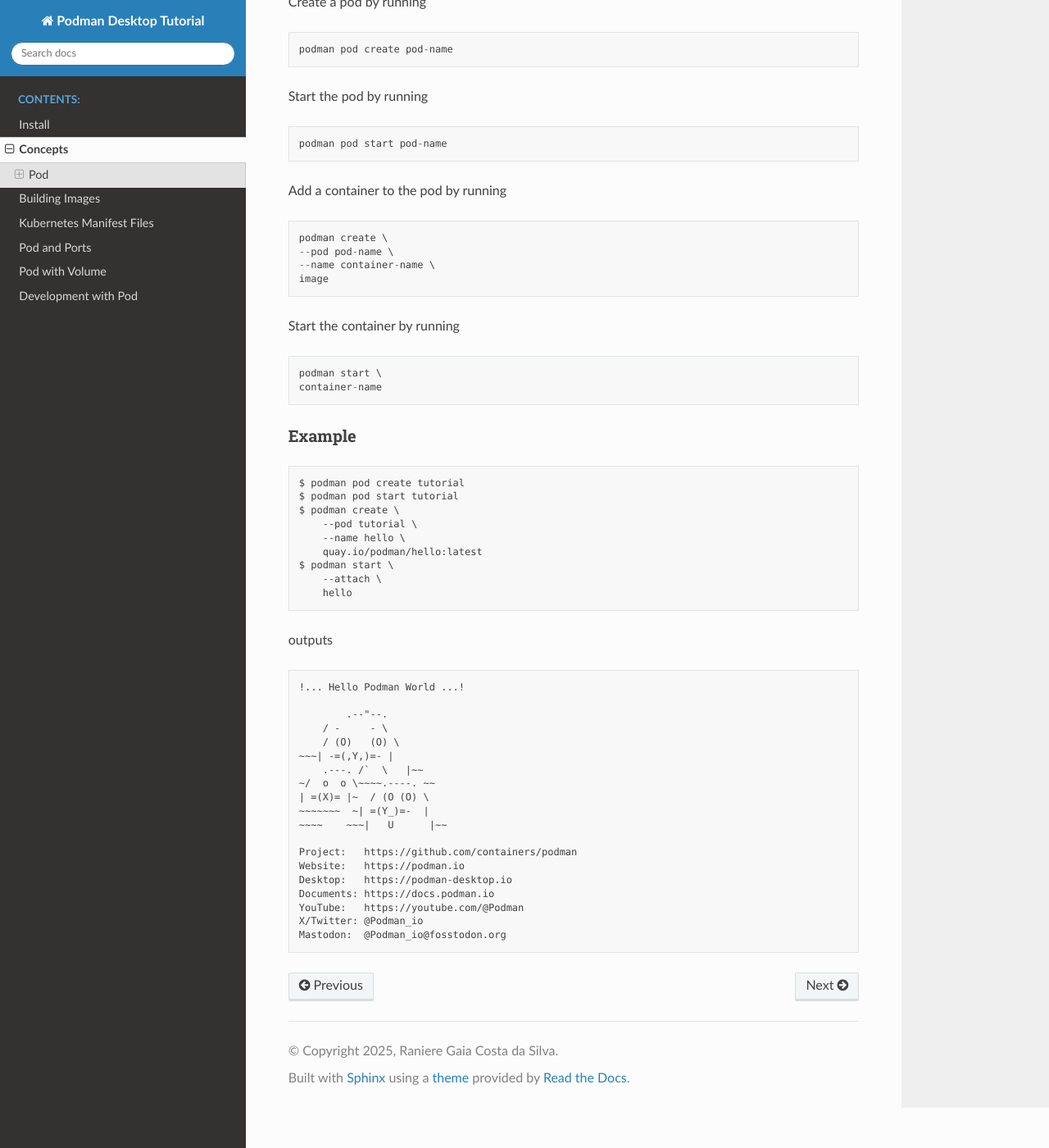
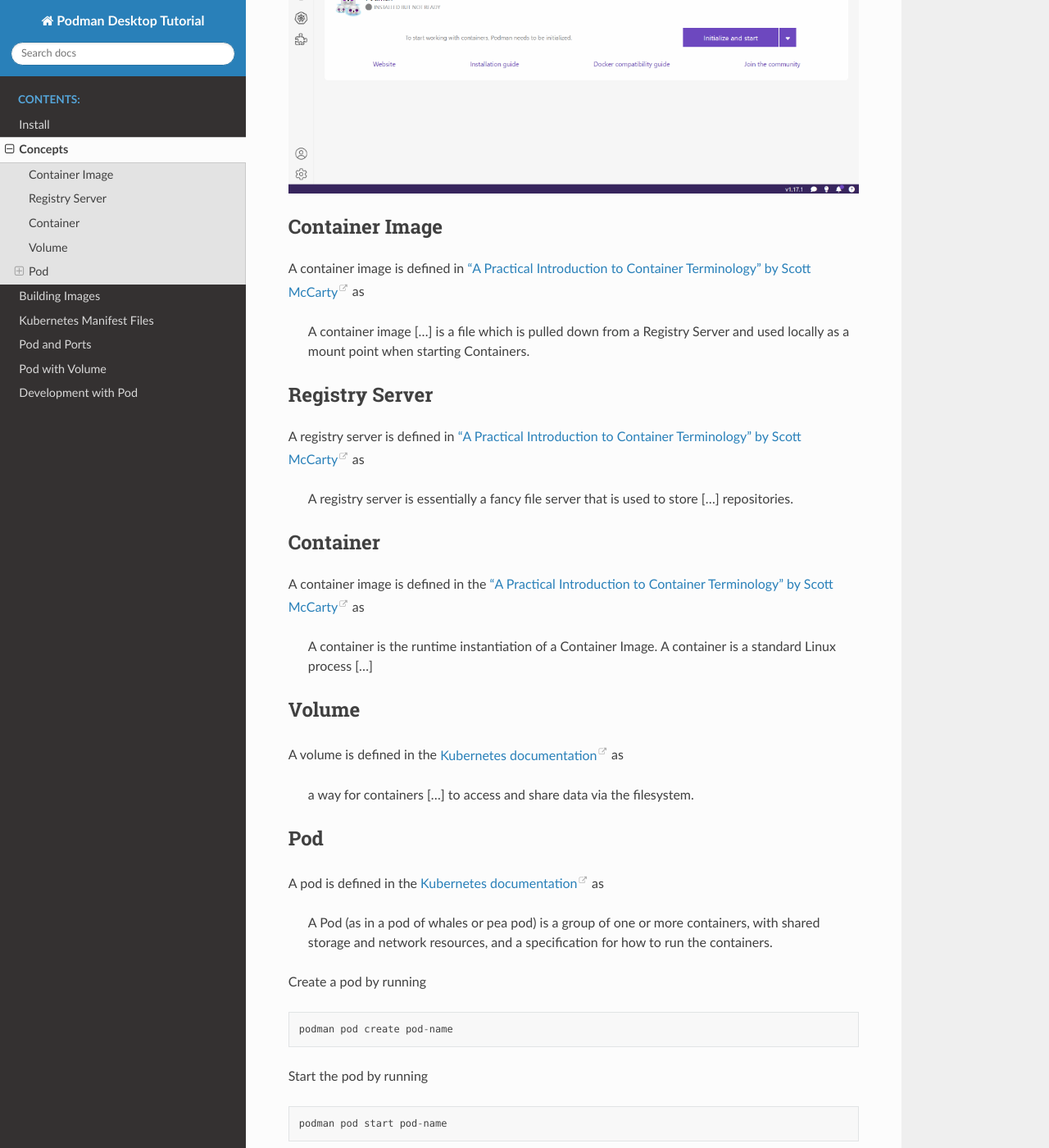
Before and after one commit to rgaiacs/rse-podman-tutorial, a Sphinx documentation site: the page built from source/concepts.rst, in a window 1280 px wide and 1400 px high, scrolled down 396 px. Shown: the whole window at 82% size. Built offline with Sphinx 7.4.7 and the Read the Docs theme 3.1.0, drawn with Linux system fonts in a browser that asks for light colours; some of the changed text lies outside the part shown.

Commit message:
Improve concepts

```diff
--- a/source/concepts.rst
+++ b/source/concepts.rst
@@ -1,12 +1,45 @@
 Concepts
 ========
+
+This concepts are related with the tabs on the left side of Podman Desktop.
+
+.. image:: ./img/podman-desktop-dashboard.png
+   :alt: Screenshot of Podman Desktop with the Dashboard tab selected.
+
+Container Image
+---------------
+
+A container image is defined in `"A Practical Introduction to Container Terminology" by Scott McCarty <https://developers.redhat.com/blog/2018/02/22/container-terminology-practical-introduction>`_ as
+
+    A container image [...] is a file which is pulled down from a Registry Server and used locally as a mount point when starting Containers.
+
+Registry Server
+---------------
+
+A registry server is defined in `"A Practical Introduction to Container Terminology" by Scott McCarty <https://developers.redhat.com/blog/2018/02/22/container-terminology-practical-introduction>`_ as
+
+    A registry server is essentially a fancy file server that is used to store [...] repositories.
+
+Container
+---------
+
+A container image is defined in the `"A Practical Introduction to Container Terminology" by Scott McCarty <https://developers.redhat.com/blog/2018/02/22/container-terminology-practical-introduction>`_ as
+
+    A container is the runtime instantiation of a Container Image. A container is a standard Linux process [...]
+
+Volume
+------
+
+A volume is defined in the `Kubernetes documentation <https://kubernetes.io/docs/concepts/storage/volumes/>`_ as
+
+    a way for containers [...] to access and share data via the filesystem.
 
 Pod
 ---
 
 A pod is defined in the `Kubernetes documentation <https://kubernetes.io/docs/concepts/workloads/pods/>`_ as
 
-> A Pod (as in a pod of whales or pea pod) is a group of one or more containers, with shared storage and network resources, and a specification for how to run the containers.
+    A Pod (as in a pod of whales or pea pod) is a group of one or more containers, with shared storage and network resources, and a specification for how to run the containers.
 
 Create a pod by running ::
 
```
Also changed, not shown: source/img/podman-desktop-dashboard.png (added).
